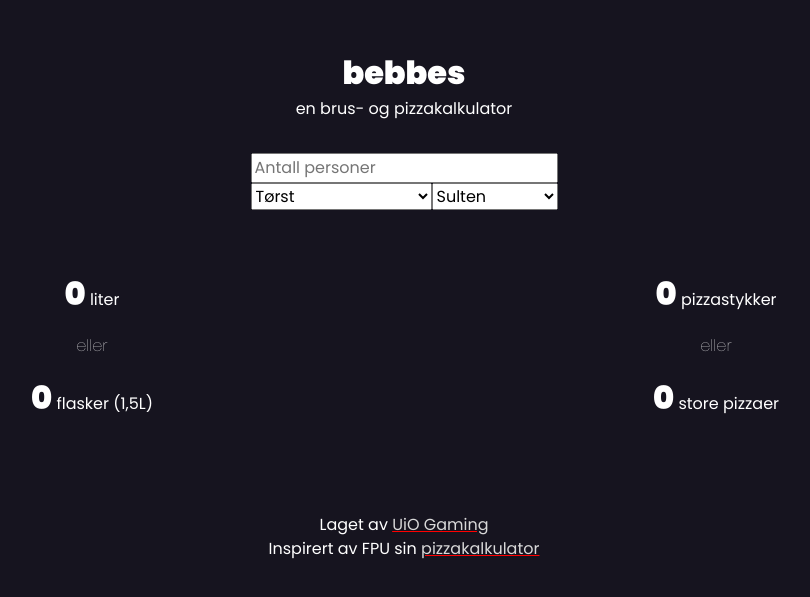
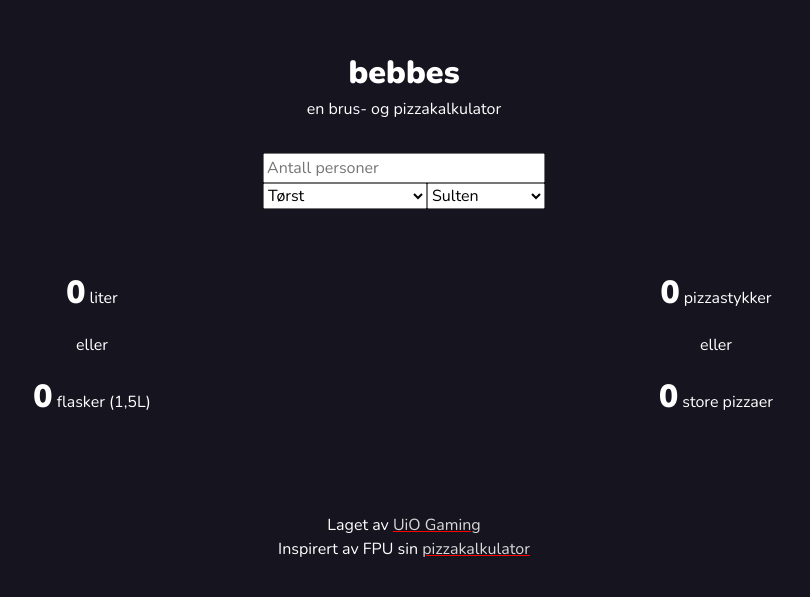
Before and after one commit to UiO-Gaming/bebbes, a React (Vite) app: page / in a window 1280 px wide. Shown: the part 191-788 px from the top of the page, without its empty margins (236-1046 px from the left). Built offline with nearby package versions, Linux system fonts and the light colour scheme.

Commit message:
change font to nunito and self host it
this is in a series of commits to make the application look more like
uiogaming.no as of writing this

```diff
--- a/package.json
+++ b/package.json
@@ -8,6 +8,7 @@
     "serve": "vite preview"
   },
   "dependencies": {
+    "@fontsource/nunito": "^5.3.0",
     "react": "^19.3.1",
     "react-dom": "^19.3.1"
   },
--- a/src/components/calculator.module.css
+++ b/src/components/calculator.module.css
@@ -27,5 +27,5 @@
   font-weight: 900;
 }
 .or {
-  font-weight: 100;
+  font-weight: 200;
 }
--- a/src/index.css
+++ b/src/index.css
@@ -1,12 +1,10 @@
-@import url("https://fonts.googleapis.com/css2?family=Poppins:wght@100;400;900&display=swap");
-
 /* ===== Variables ===== */
 
 :root {
   --main-color: rgb(226, 35, 26);
   --main-background-color: rgb(22, 20, 31);
 
-  --main-font: "Poppins", sans-serif;
+  --main-font: "Nunito", sans-serif;
 }
 
 /* ===== RESET ===== */
--- a/src/main.tsx
+++ b/src/main.tsx
@@ -1,5 +1,8 @@
 import React from 'react'
 import { createRoot } from 'react-dom/client'
+import '@fontsource/nunito/200.css'
+import '@fontsource/nunito/400.css'
+import '@fontsource/nunito/900.css'
 import './index.css'
 import App from './App'
 
```
Also changed, not shown: 2 other files (tests, documents, lock files or other folders).
